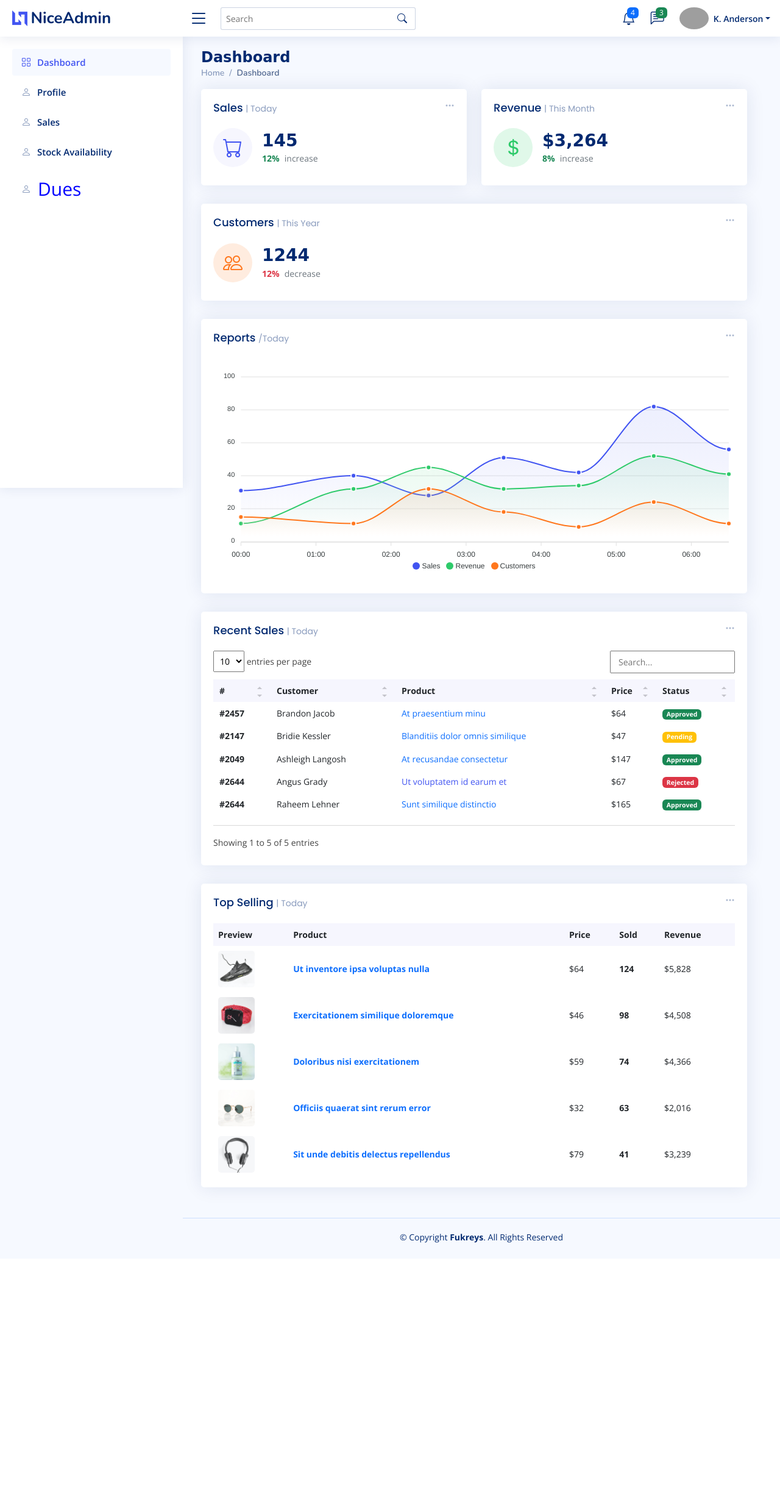
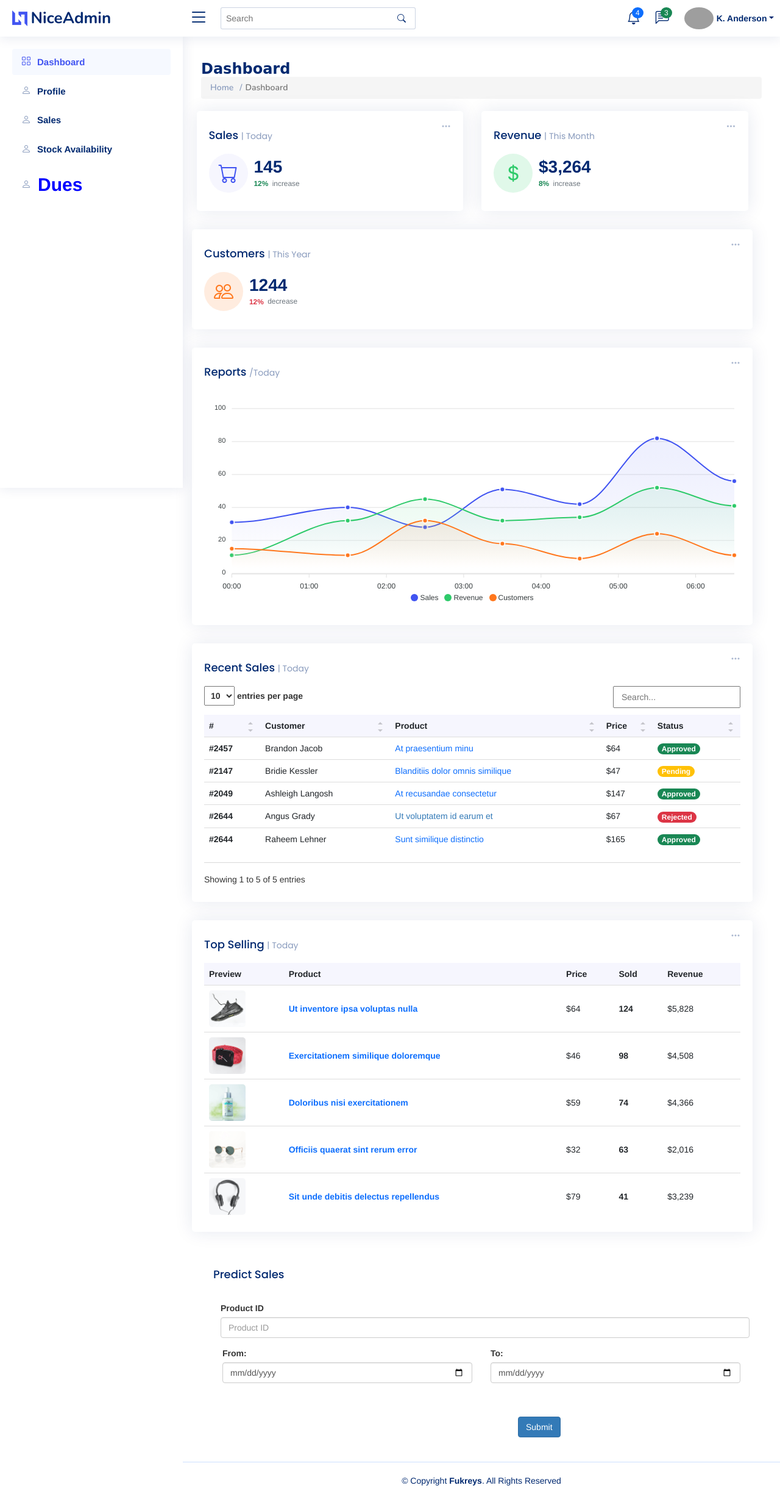
Before and after one commit to ShreyaGarg01/DigiStore, a Flask app: page /sales in a window 1280 px wide. Shown: the whole page at 61% size. Before the commit the page ends 2038 px from the top, so only its background shows below. Run offline with Flask 2, Linux system fonts and the light colour scheme; some libraries are stand-ins or nearby versions; some web fonts are replaced; grey boxes are pictures that could not be loaded.

Commit message:
ml frontend

```diff
--- a/static/css/style.css
+++ b/static/css/style.css
@@ -274,6 +274,14 @@ h6 {
 
 .card-img-overlay {
   background-color: rgba(255, 255, 255, 0.6);
+}
+.pid{
+  margin-left: 12px;
+}
+
+.submt{
+  margin-top: 40px;
+  margin-left: 500px;
 }
 
 /* Alerts */
--- a/templates/sales.html
+++ b/templates/sales.html
@@ -5,7 +5,9 @@
 <body>
 
   <main id="main" class="main">
-
+    <link rel="stylesheet" href="https://maxcdn.bootstrapcdn.com/bootstrap/3.4.1/css/bootstrap.min.css">
+  <script src="https://ajax.googleapis.com/ajax/libs/jquery/3.6.3/jquery.min.js"></script>
+  <script src="https://maxcdn.bootstrapcdn.com/bootstrap/3.4.1/js/bootstrap.min.js"></script>
     <div class="pagetitle">
       <h1>Dashboard</h1>
       <nav>
@@ -363,9 +365,28 @@
           </div>
         </div><!-- End Left side columns -->
 
+        <div class="card-body">
+                  <h5 class="card-title">Predict Sales </h5>
+                  <br>
+                  <form>
+                    <div class="form-group pid">
+                      <label for="inputAddress">Product ID</label>
+                      <input type="number" class="form-control" id="inputAddress" placeholder="Product ID">
+                    </div>
+                    <div class="form-row">
+                      <div class="form-group col-md-6">
+                        <label for="inputEmail4">From:</label>
+                        <input type="date" class="form-control" id="inputEmail4" placeholder="Predict Sales from">
+                      </div>
+                      <div class="form-group col-md-6">
+                        <label for="inputPassword4">To:</label>
+                        <input type="date" class="form-control" id="inputPassword4" placeholder="Predict Sales upto">
+                      </div>
+                    </div> <br><br>
+                    <button type="submit" class="btn btn-primary submt">Submit</button>
+                  </form>
 
-
-
+     </div>
     </section>
 
   </main><!-- End #main -->
```
